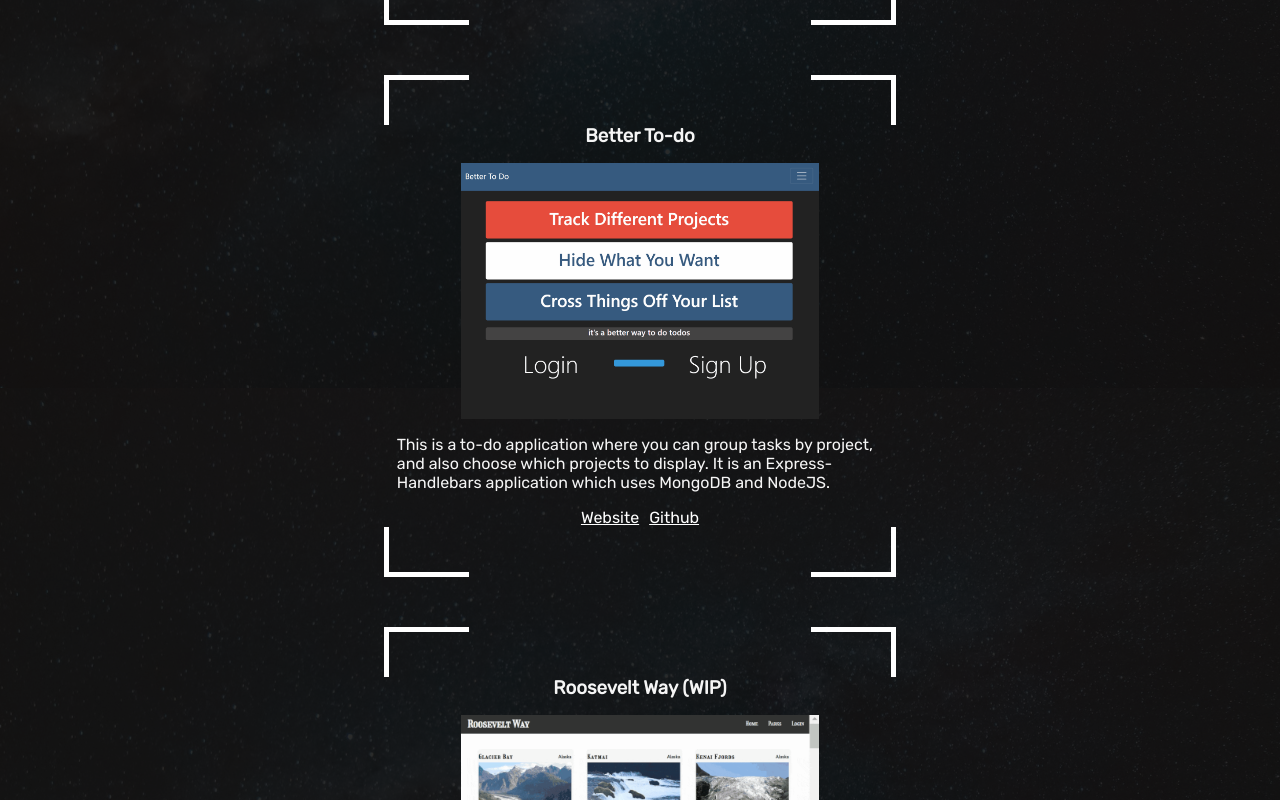
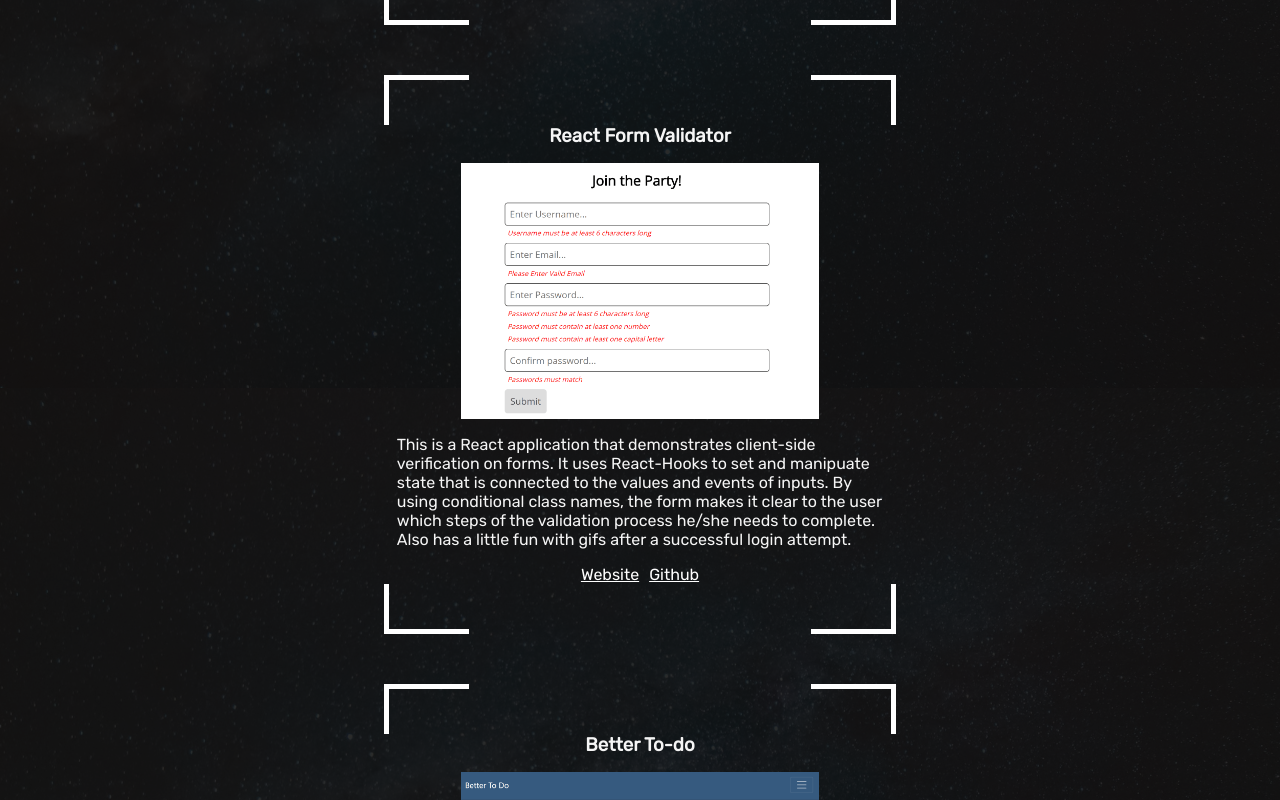
Before and after one commit to Mvcampbell3/Basic-Portfolio, an Angular app: page /projects in a window 1280 px wide. Shown: the part 1260-2060 px from the top of the page. Built offline with nearby package versions, Linux system fonts and the light colour scheme.

Commit message:
react form validation

```diff
--- a/src/app/project-page/project-page.component.ts
+++ b/src/app/project-page/project-page.component.ts
@@ -29,6 +29,16 @@ export class ProjectPageComponent implements OnInit {
       link_website: 'https://rover-reddit.herokuapp.com/',
       description: 'Rover Reddit was the final project in my coding bootcamp. We made a MERN stack application which interfaced rover pictures from Mars onto a social media platform. The images were from the NASA Mars Rovers OpenAPI, and we also scraped news articles from space.com',
       types: ['MERN', 'React', 'Express', 'MongoDB', 'NodeJS', 'Javascript']
+    },
+
+    {
+      name: 'React Form Validator',
+      img_still: 'still img',
+      img_gif: '../../assets/images/projects/react-form.gif',
+      link_github: 'https://github.com/Mvcampbell3/react-form-validator',
+      link_website: 'https://react-form-validator.netlify.com/',
+      description: 'This is a React application that demonstrates client-side verification on forms. It uses React-Hooks to set and manipuate state that is connected to the values and events of inputs. By using conditional class names, the form makes it clear to the user which steps of the validation process he/she needs to complete. Also has a little fun with gifs after a successful login attempt.',
+      types: ['React', 'React-Hooks']
     },
 
     {
@@ -80,7 +90,6 @@ export class ProjectPageComponent implements OnInit {
       description: 'This is a React front-end website which displays Spirit and Oppotunity rover pictures from Mars using the NASA OpenAPI. The main purpose of this site was to experiment learning React-Hooks and parallax CSS',
       types: ['React', 'React-Hooks', 'Express', 'Node']
     }
-
   ]
 
   constructor() { }
```
Also changed, not shown: src/assets/images/projects/react-form.gif (added).
